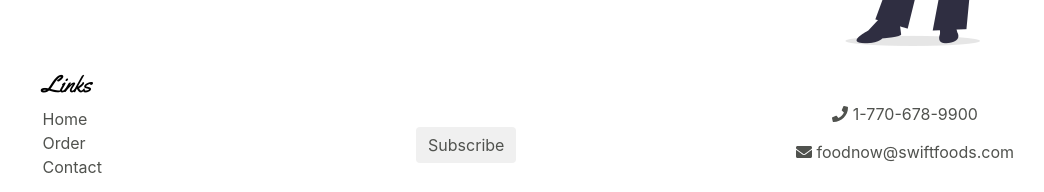
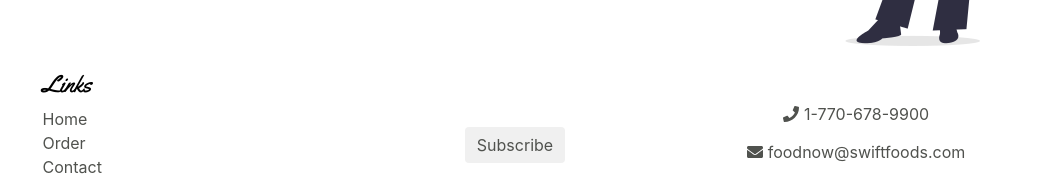
Before and after one commit to Blaine137/SwiftFoods-Express-React-MongoDB, a React (Create React App) app in the folder client/: page / in a window 1280 px wide. Shown: the part 1209-1401 px from the top of the page, without its empty margins (125-1169 px from the left). Built offline with nearby package versions, Linux system fonts and the light colour scheme; no server answers.

Commit message:
fixed footer and order form

```diff
--- a/client/src/components/Footer/Footer.js
+++ b/client/src/components/Footer/Footer.js
@@ -8,10 +8,10 @@ const footer = (props) => {
 
     return(
 
-            <footer className="site-footer mt-4">
+            <footer className="site-footer mt-4 w-100 mx-auto">
                 <div className="container px-0">
                     <div className="row align-items-center">
-                        <div className="col-4 col-sm-2 offset-1">
+                        <div className="col-4 col-sm-2 col-md-4 offset-1">
                             <h4 className="footerH4">Links</h4>
                             <ul className="list-unstyled">
                                 <li>
@@ -26,10 +26,10 @@ const footer = (props) => {
                             </ul>
 
                         </div>
-                        <div className="col-6 col-sm-5 text-center">
+                        <div className="col-6 col-sm-3 col-md-2 text-center">
                             <Link className="btn btn-large btn-primary mt-4 subscribe" data-toggle="#" data-target="#" to="/subscribe">Subscribe</Link>
                         </div>
-                        <div className="col-sm-4 text-center contactInfo">
+                        <div className="col-sm-6 text-center col-md-5 contactInfo">
                             <a  role="button" href="tel:+12065551234" className="btn btn-link"><FontAwesomeIcon icon={faPhone}/> 1-770-678-9900</a><br/>
                             <a role="button" href="mailto:campsites@nucamp.co" className="btn btn-link"><FontAwesomeIcon icon={faEnvelope}/> foodnow@swiftfoods.com</a>
                         </div>
--- a/client/src/components/Layout/Layout.js
+++ b/client/src/components/Layout/Layout.js
@@ -161,9 +161,6 @@ class Layout extends Component{
                             }} className="submitBtn">Register</Button>
                         </ModalFooter>
                     </Modal>
-
-
-
                 <Footer/>
             </Fragment>
 
--- a/client/src/components/Order/OrderForm/OrderForm.js
+++ b/client/src/components/Order/OrderForm/OrderForm.js
@@ -57,7 +57,7 @@ export default function OrderForm(props) {
 				</div>
 			</div>
 			<Roll left>
-				<Form className="form mx-auto p-5 w-75"  id="payment-form" onSubmit={(e) => {e.preventDefault()}}>
+				<Form className="form mx-auto p-5 w-sm-80 w-75"  id="payment-form" onSubmit={(e) => {e.preventDefault()}}>
 					<FormGroup className="mb-5">
 						<Label className="mt-4"  for="pizzas" > Pizzas*</Label>
 						<Input className="form-control mb-4" type="text" name="pizzas" id="pizzas" maxLength="60" required invalid={errors.pizzas} onBlur={HandleBlur} />
@@ -72,7 +72,7 @@ export default function OrderForm(props) {
 					<Link to="/checkout" className="submitLink">
 						<Button
 							type="submit"
-							className="submitBtn w-50 d-block mx-auto w-75"
+							className="submitBtn w-50 d-block mx-auto w-75 text-center"
 							id="submit"
 							onClick={() => {
 								props.setShowCheckout(true);
```
